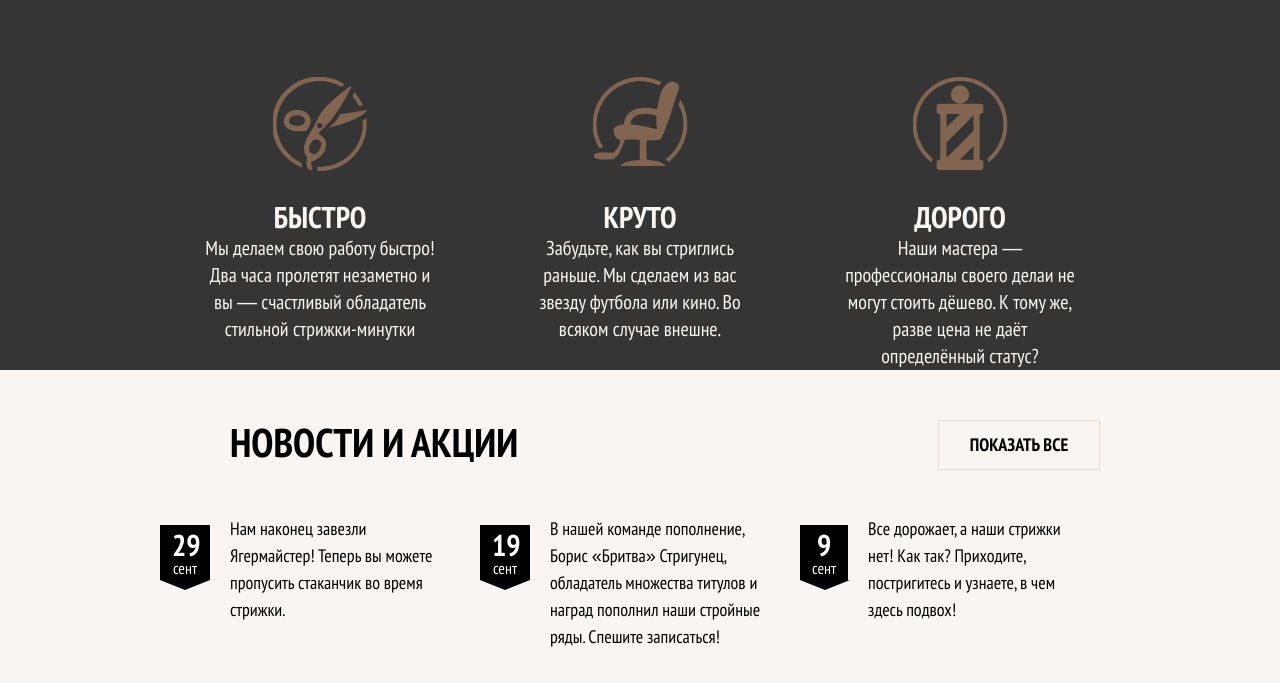
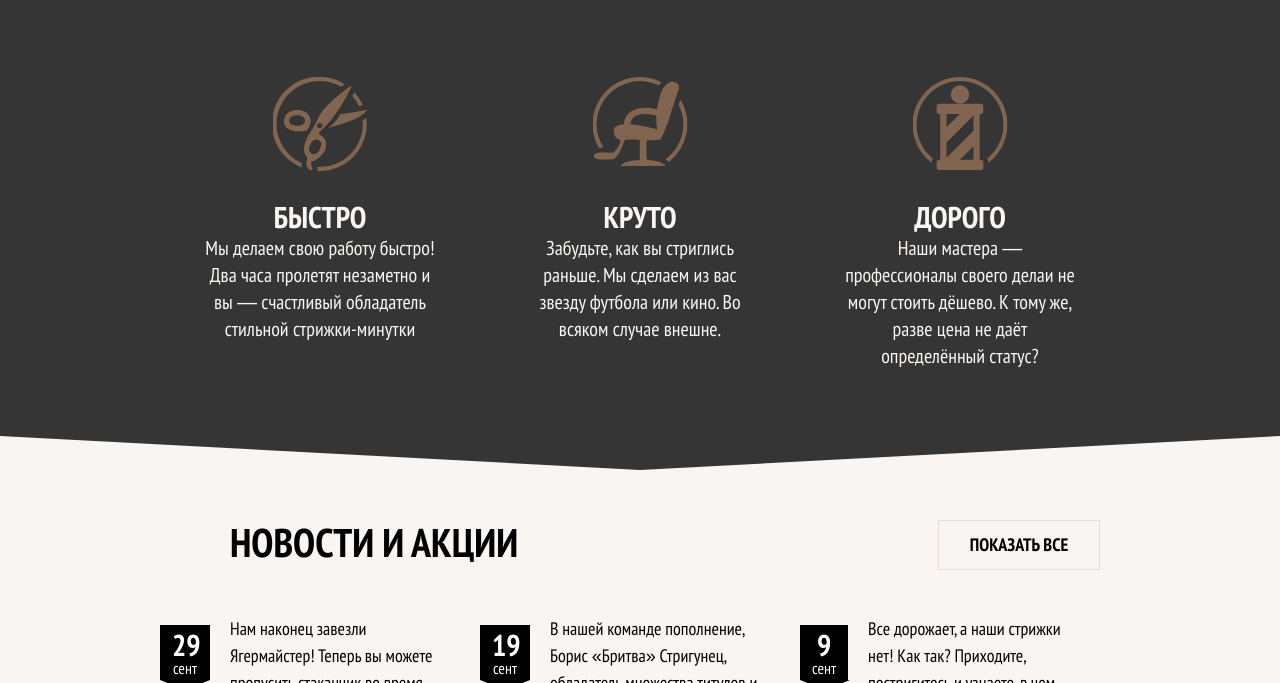
Before and after one commit to dramaretskiy/barbershop-adaptive, a website: page source/index.html in a window 1280 px wide. Shown: the part 883-1566 px from the top of the page. Drawn offline with nearby package versions, Linux system fonts and the light colour scheme; files that its build step writes are made by us from their sources.

Commit message:
блок преимуществ готов ✅

```diff
--- a/source/less/blocks/advantages.less
+++ b/source/less/blocks/advantages.less
@@ -1,5 +1,21 @@
 .advantages {
+  position: relative;
+
   background-color: @dark-grey;
+
+  &::after {
+    content: "";
+
+    position: absolute;
+    left: 0;
+    right: 0;
+    bottom: 0;
+
+    height: 34px;
+
+    background-image: url(../img/corner-double.svg);
+    background-repeat: no-repeat;
+  }
 }
 
 .advantages__wrapper {
@@ -136,6 +152,7 @@
   .advantages__wrapper {
     width: 960px;
     padding: 0;
+    padding-bottom: 100px;
   }
 
   .advantages__item {
```
